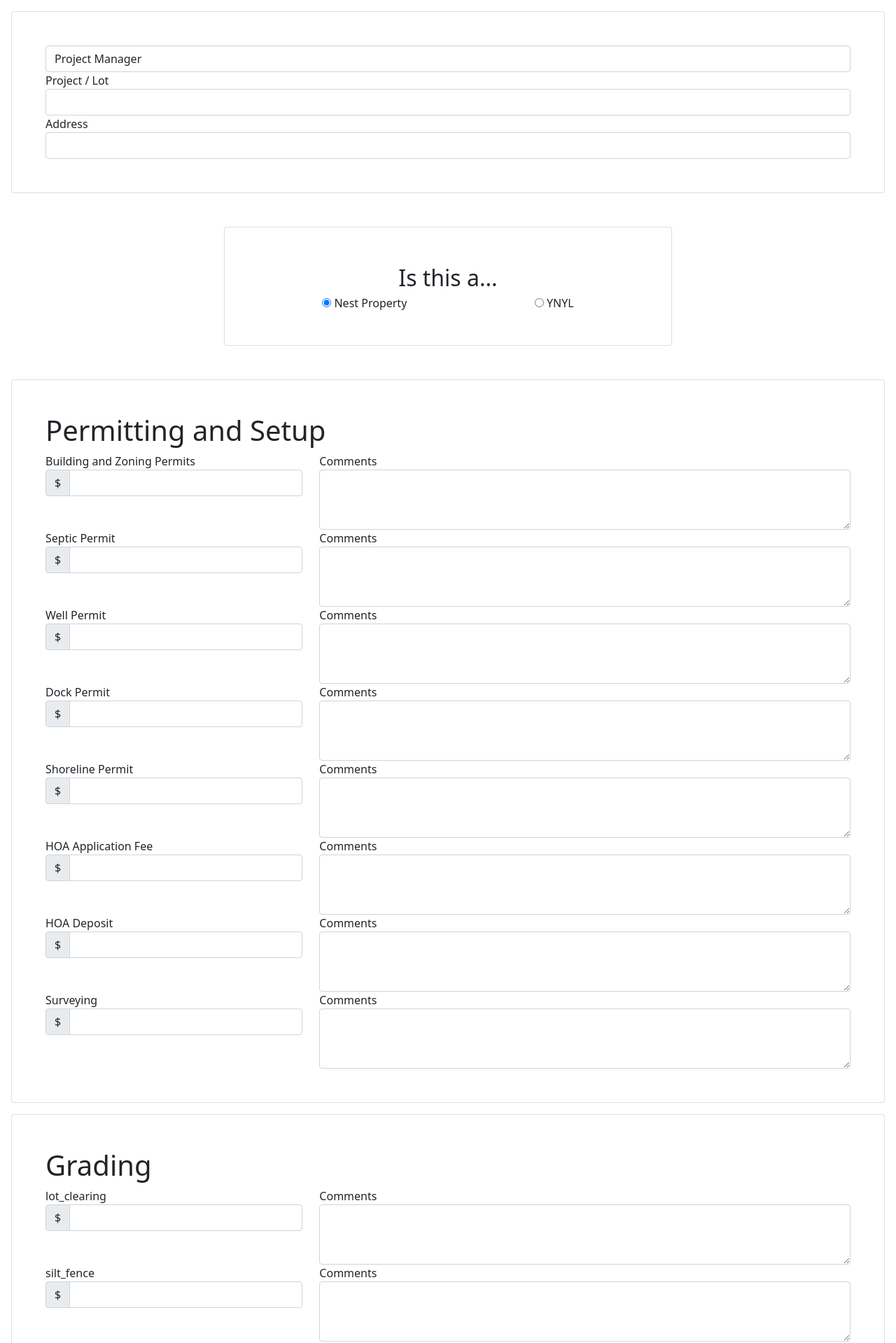
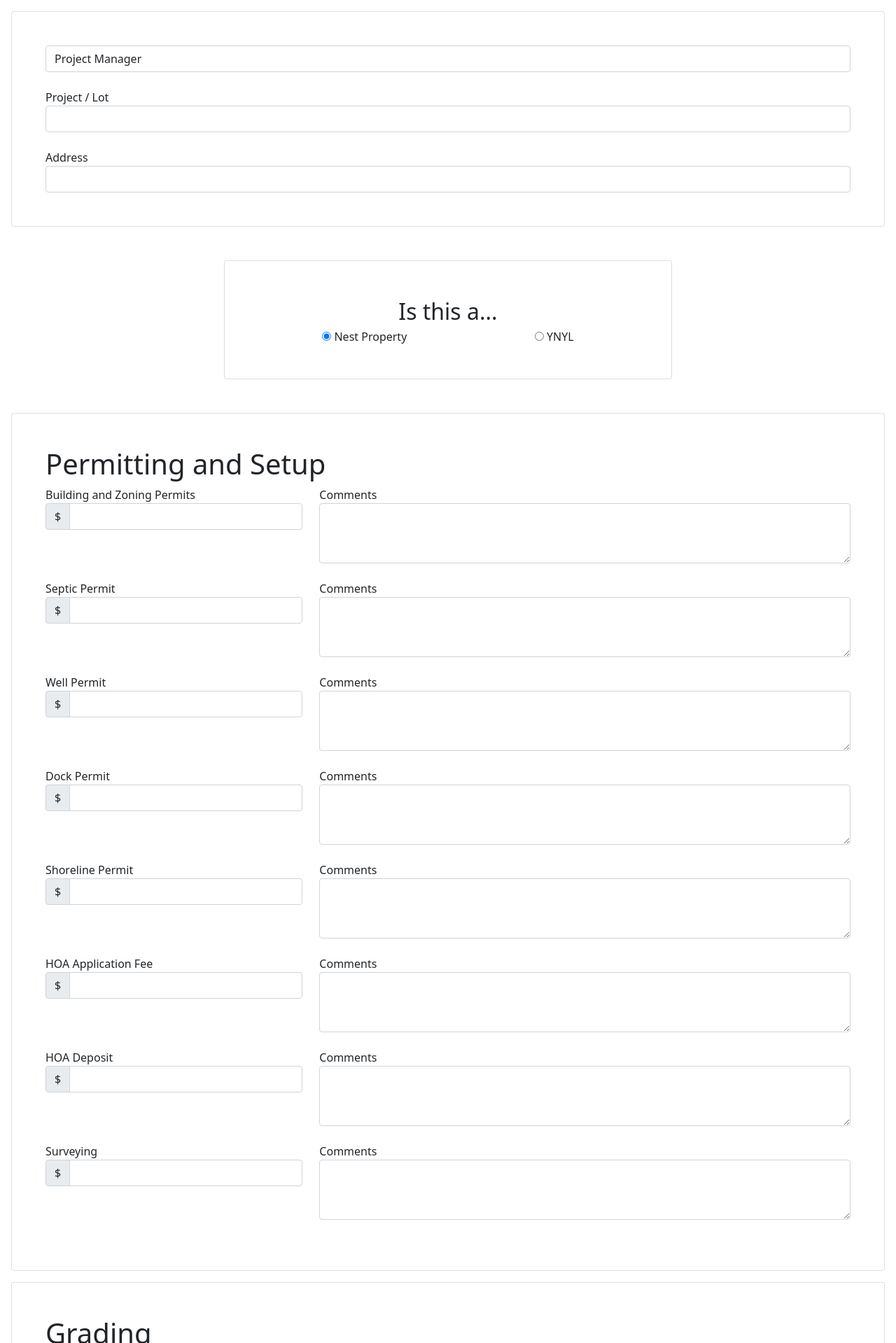
Before and after one commit to codebypaul/nest_area_costs, a Flask app: page / in a window 1280 px wide. Shown: the top 1919 px of the page at 70% size. Run offline with Flask 2, Linux system fonts and the light colour scheme.

```diff
--- a/templates/index.html
+++ b/templates/index.html
@@ -22,7 +22,7 @@
     <form action="/submit" method="POST">
       <div class="card p-5 m-3">
 
-        <div class="form-group">
+        <div class="form-group mb-4">
           <select name="pjm" class="form-control">
           <option selected>Project Manager</option>
             <option value="Ron Terpak">Ron Terpak</option>
@@ -33,7 +33,7 @@
           </select>
         </div>
 
-        <div class="form-group">
+        <div class="form-group mb-4">
           <label for="project">Project / Lot</label>
           <input type="text" name="project" class="form-control" />
         </div>
@@ -65,7 +65,7 @@
       </div> -->
       <div class='card m-3 p-5'>
         <h1>Permitting and Setup</h1>
-        <div class="row">
+        <div class="row mb-4">
             <div class="col" width='1fr'>
                 <label for="building_and_zoning_permit">Building and Zoning Permits</label>
                 <div class="input-group">
@@ -81,7 +81,7 @@
             </div>
         </div>
 
-        <div class="row">
+        <div class="row mb-4">
             <div class="col">
                 <label for="septic_permit">Septic Permit</label>
                 <div class="input-group">
@@ -97,7 +97,7 @@
             </div>
         </div>
 
-        <div class="row">
+        <div class="row mb-4">
             <div class="col">
                 <label for="well_permit">Well Permit</label>
                 <div class="input-group">
@@ -113,7 +113,7 @@
             </div>
         </div>
 
-        <div class="row">
+        <div class="row mb-4">
             <div class="col">
                 <label for="dock_permit">Dock Permit</label>
                 <div class="input-group">
@@ -129,7 +129,7 @@
             </div>
         </div>
 
-        <div class="row">
+        <div class="row mb-4">
             <div class="col">
                 <label for="shoreline_permit">Shoreline Permit</label>
                 <div class="input-group">
@@ -145,7 +145,7 @@
             </div>
         </div>
 
-        <div class="row">
+        <div class="row mb-4">
             <div class="col">
                 <label for="hoa_app_fee">HOA Application Fee</label>
                 <div class="input-group">
@@ -161,7 +161,7 @@
             </div>
         </div>
 
-        <div class="row">
+        <div class="row mb-4">
             <div class="col">
                 <label for="hoa_deposit">HOA Deposit</label>
                 <div class="input-group">
@@ -177,7 +177,7 @@
             </div>
         </div>
 
-        <div class="row">
+        <div class="row mb-4">
             <div class="col">
                 <label for="surveying">Surveying</label>
                 <div class="input-group">
@@ -197,7 +197,7 @@
 
       <div class="card m-3 p-5">
         <h1>Grading</h1>
-        <div class="row">
+        <div class="row mb-4">
             <div class="col">
                 <label for="lot_clearing">lot_clearing</label>
                 <div class="input-group">
@@ -213,7 +213,7 @@
             </div>
         </div>
 
-        <div class="row">
+        <div class="row mb-4">
             <div class="col">
                 <label for="silt_fence">silt_fence</label>
                 <div class="input-group">
@@ -229,7 +229,7 @@
             </div>
         </div>
 
-        <div class="row">
+        <div class="row mb-4">
             <div class="col">
                 <label for="lot_grading">lot_grading</label>
                 <div class="input-group">
@@ -245,7 +245,7 @@
             </div>
         </div>
 
-        <div class="row">
+        <div class="row mb-4">
             <div class="col">
                 <label for="demolition">demolition</label>
                 <div class="input-group">
@@ -261,7 +261,7 @@
             </div>
         </div>
 
-        <div class="row">
+        <div class="row mb-4">
             <div class="col">
                 <label for="temp_drive">temp_drive</label>
                 <div class="input-group">
@@ -277,7 +277,7 @@
             </div>
         </div>
 
-        <div class="row">
+        <div class="row mb-4">
             <div class="col">
                 <label for="culvert_pipe">culvert_pipe</label>
                 <div class="input-group">
@@ -293,7 +293,7 @@
             </div>
         </div>
 
-        <div class="row">
+        <div class="row mb-4">
             <div class="col">
                 <label for="soil_compaction_testing">soil_compaction_testing</label>
                 <div class="input-group">
@@ -309,7 +309,7 @@
             </div>
         </div>
 
-        <div class="row">
+        <div class="row mb-4">
             <div class="col">
                 <label for="soil_compaction_eng">soil_compaction_eng</label>
                 <div class="input-group">
@@ -329,7 +329,7 @@
       <div class="card m-3 p-5">
         <h1>Foundation</h1>
 
-        <div class="row">
+        <div class="row mb-4">
             <div class="col">
                 <label for="slab_gravel_fill">slab_gravel_fill</label>
                 <div class="input-group">
@@ -345,7 +345,7 @@
             </div>
         </div>
 
-        <div class="row">
+        <div class="row mb-4">
             <div class="col">
                 <label for="foundation_grading">foundation_grading</label>
                 <div class="input-group">
@@ -361,7 +361,7 @@
             </div>
         </div>
 
-        <div class="row">
+        <div class="row mb-4">
             <div class="col">
                 <label for="foundation_overage">foundation_overage</label>
                 <div class="input-group">
@@ -377,7 +377,7 @@
             </div>
         </div>
 
-        <div class="row">
+        <div class="row mb-4">
             <div class="col">
                 <label for="footing_overage">footing_overage</label>
                 <div class="input-group">
@@ -393,7 +393,7 @@
             </div>
         </div>
 
-        <div class="row">
+        <div class="row mb-4">
             <div class="col">
                 <label for="retaining_wall">retaining_wall</label>
                 <div class="input-group">
@@ -414,7 +414,7 @@
       <div class="card m-3 p-5">
         <h1>Sewer and Water</h1>
 
-        <div class="row">
+        <div class="row mb-4">
             <div class="col">
                 <label for="water_tap_fee">water_tap_fee</label>
                 <div class="input-group">
@@ -430,7 +430,7 @@
             </div>
         </div>
 
-        <div class="row">
+        <div class="row mb-4">
             <div class="col">
                 <label for="well">well</label>
                 <div class="input-group">
@@ -446,7 +446,7 @@
             </div>
         </div>
 
-        <div class="row">
+        <div class="row mb-4">
             <div class="col">
                 <label for="sewer_tap_fee">sewer_tap_fee</label>
                 <div class="input-group">
@@ -462,7 +462,7 @@
             </div>
         </div>
 
-        <div class="row">
+        <div class="row mb-4">
             <div class="col">
                 <label for="septic_system">septic_system</label>
                 <div class="input-group">
@@ -478,7 +478,7 @@
             </div>
         </div>
 
-        <div class="row">
+        <div class="row mb-4">
             <div class="col">
                 <label for="grinder_pump">grinder_pump</label>
                 <div class="input-group">
@@ -498,7 +498,7 @@
       <div class="card m-3 p-5">
         <h1>Concrete</h1>
 
-        <div class="row">
+        <div class="row mb-4">
             <div class="col">
                 <label for="driveway">driveway</label>
                 <div class="input-group">
@@ -514,7 +514,7 @@
             </div>
         </div>
 
-        <div class="row">
+        <div class="row mb-4">
             <div class="col">
                 <label for="parking_pad">parking_pad</label>
                 <div class="input-group">
@@ -530,7 +530,7 @@
             </div>
         </div>
 
-        <div class="row">
+        <div class="row mb-4">
             <div class="col">
                 <label for="sidewalks">sidewalks</label>
                 <div class="input-group">
@@ -546,7 +546,7 @@
             </div>
         </div>
 
-        <div class="row">
+        <div class="row mb-4">
             <div class="col">
                 <label for="additional_flatwork">additional_flatwork</label>
                 <div class="input-group">
@@ -562,7 +562,7 @@
             </div>
         </div>
 
-        <div class="row">
+        <div class="row mb-4">
             <div class="col">
                 <label for="pump_truck">pump_truck</label>
                 <div class="input-group">
@@ -581,7 +581,7 @@
       <div class="card m-3 p-5">
         <h1>Framing / Mechanical</h1>
 
-        <div class="row">
+        <div class="row mb-4">
             <div class="col">
                 <label for="generator_retnal">generator_retnal</label>
                 <div class="input-group">
@@ -597,7 +597,7 @@
             </div>
         </div>
 
-        <div class="row">
+        <div class="row mb-4">
             <div class="col">
                 <label for="fuel_supply">fuel_supply</label>
                 <div class="input-group">
@@ -616,7 +616,7 @@
       <div class="card m-3 p-5">
         <h1>Landscapping and Misc</h1>
 
-        <div class="row">
+        <div class="row mb-4">
             <div class="col">
                 <label for="irrigation">irrigation</label>
                 <div class="input-group">
@@ -632,7 +632,7 @@
             </div>
         </div>
 
-        <div class="row">
+        <div class="row mb-4">
             <div class="col">
                 <label for="seed_sod">seed_sod</label>
                 <div class="input-group">
@@ -648,7 +648,7 @@
             </div>
         </div>
 
-        <div class="row">
+        <div class="row mb-4">
             <div class="col">
                 <label for="shrubs">shrubs</label>
                 <div class="input-group">
@@ -664,7 +664,7 @@
             </div>
         </div>
 
-        <div class="row">
+        <div class="row mb-4">
             <div class="col">
                 <label for="final_grade">final_grade</label>
                 <div class="input-group">
@@ -680,7 +680,7 @@
             </div>
         </div>
 
-        <div class="row">
+        <div class="row mb-4">
             <div class="col">
                 <label for="pressure_wash">pressure_wash</label>
                 <div class="input-group">
@@ -696,7 +696,7 @@
             </div>
         </div>
 
-        <div class="row">
+        <div class="row mb-4">
             <div class="col">
                 <label for="mailbox">mailbox</label>
                 <div class="input-group">
@@ -712,7 +712,7 @@
             </div>
         </div>
 
-        <div class="row">
+        <div class="row mb-4">
             <div class="col">
                 <label for="street_cleaning">street_cleaning</label>
                 <div class="input-group">
@@ -728,7 +728,7 @@
             </div>
         </div>
 
-        <div class="row">
+        <div class="row mb-4">
             <div class="col">
                 <label for="dock">dock</label>
                 <div class="input-group">
@@ -744,7 +744,7 @@
             </div>
         </div>
 
-        <div class="row">
+        <div class="row mb-4">
             <div class="col">
                 <label for="shoreline">shoreline</label>
                 <div class="input-group">
@@ -765,7 +765,7 @@
       </div>
       <div class="card m-3">
         <h1>Contingency</h1>
-        <div class="row">
+        <div class="row mb-4">
             <div class="col">
                 <label for=""></label>
                 <div class="input-group">
@@ -781,10 +781,18 @@
             </div>
         </div>
       </div>
+      <div class="card">
+        <h3>Would you like a copy emailed to you?</h3>
+        <select name="" id="">
+            <option value="">Yes</option>
+            <option value="">No</option>
+        </select>
+      </div>
       <!-- Email to you -->
       <button class="submit">Submit</button>
       <button class="submit">Submit</button>
     </form>
+
 
     <!-- Optional JavaScript; choose one of the two! -->
 
```
Also changed, not shown: download_test.py (added, +11 -0 lines), 1 other file.
